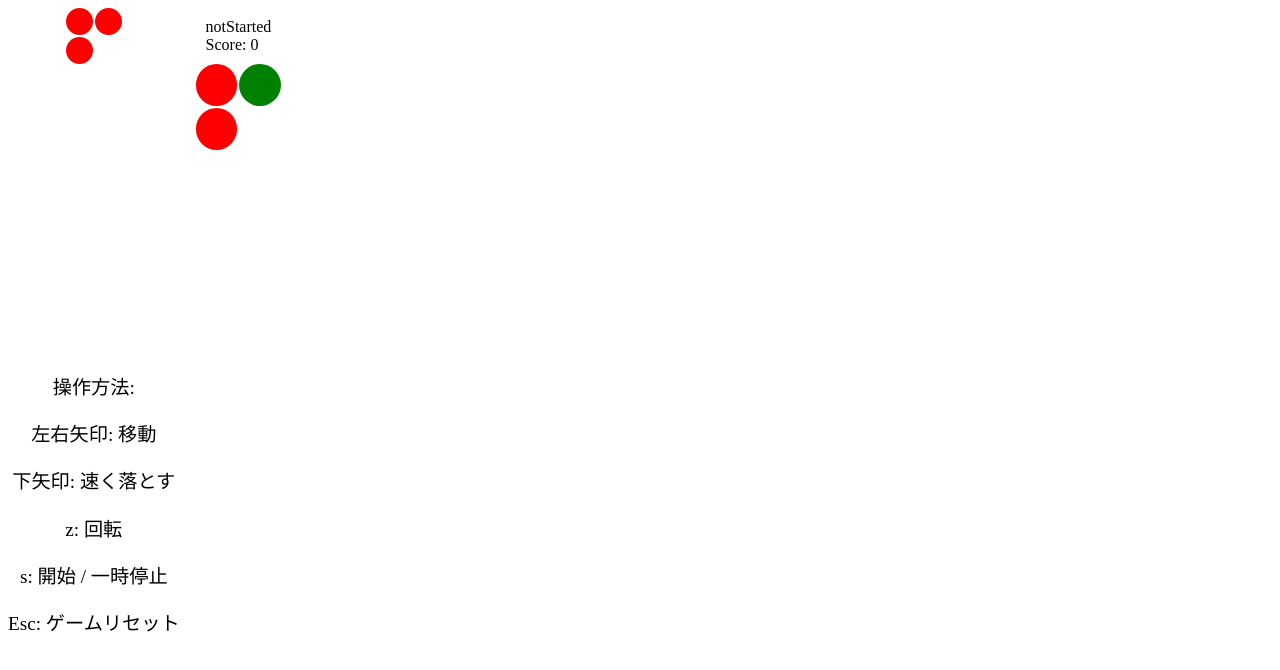
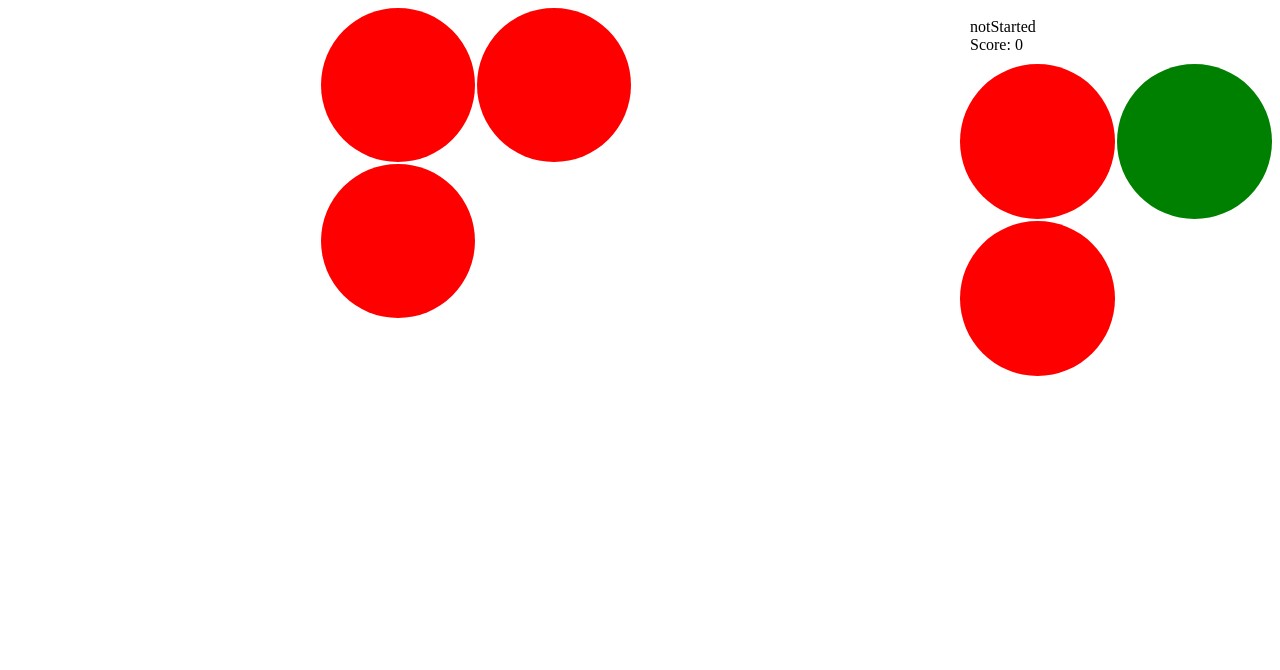
Before and after one commit to hakanai03/puyopuyo, a React (Vite) app: page / in a window 1280 px wide. Shown: the top 670 px of the page. Built offline with nearby package versions, Linux system fonts and the light colour scheme.

Commit message:
fix layout

```diff
--- a/src/features/ui/status/GameStatus.tsx
+++ b/src/features/ui/status/GameStatus.tsx
@@ -8,6 +8,7 @@ export const GameStatus: React.FC = () => {
     backgroundColor: "rgba(255, 255, 255, 0.8)",
     padding: "10px",
     borderRadius: "5px",
+    wordBreak: "break-all",
   };
 
   return (
--- a/src/pages/PuyoPuyoGame.tsx
+++ b/src/pages/PuyoPuyoGame.tsx
@@ -4,16 +4,33 @@ import { KeyboardHandler } from "../features/ui/inputs/keyboardHandler";
 import { Instructions } from "../features/ui/instructions/Instructions";
 import { GameStatus } from "../features/ui/status/GameStatus";
 import { NextPuyoPuyo } from "../features/ui/status/NextPuyoPuyo";
+import { useGameConfig } from "../features/providers/GameConfigProvider";
 
 export const PuyoPuyoGame: React.FC = () => {
+  const { config } = useGameConfig();
+
+  const containerStyle: React.CSSProperties = {
+    display: "flex",
+    width: "100%",
+  };
+
+  const leftContainerStyle: React.CSSProperties = {
+    flex: config.boardWidth,
+  };
+
+  const rightContainerStyle: React.CSSProperties = {
+    flex: 2,
+    marginLeft: "16px",
+  };
+
   return (
-    <div style={{ display: "flex" }}>
-      <div>
+    <div style={containerStyle}>
+      <div style={leftContainerStyle}>
         <KeyboardHandler />
         <GameBoard />
         <Instructions />
       </div>
-      <div style={{ marginLeft: "16px" }}>
+      <div style={rightContainerStyle}>
         <GameStatus />
         <NextPuyoPuyo />
       </div>
```
